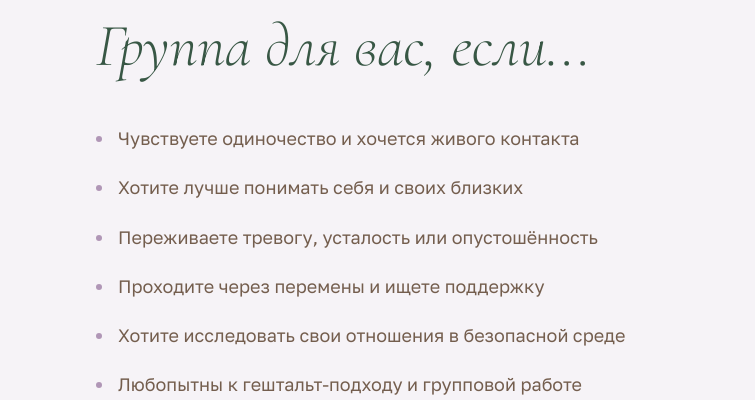
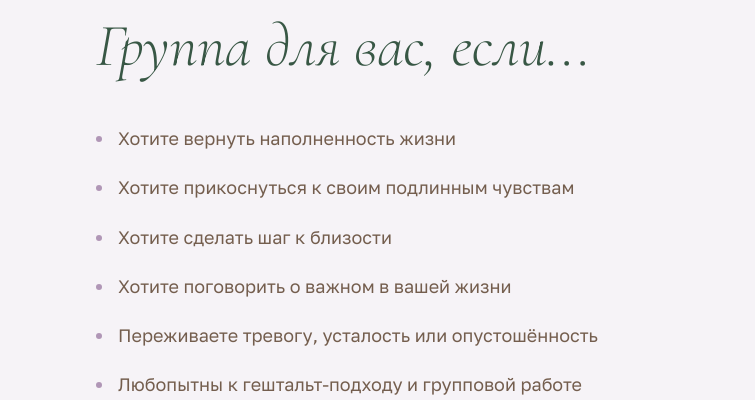
Before and after one commit to pr-poehali-dev/life-love-workshop, a React (Vite) app: page / in a window 1280 px wide. Shown: the part 2545-2945 px from the top of the page, without its empty margins (160-915 px from the left). Built offline with nearby package versions, Linux system fonts and the light colour scheme.

Commit message:
feat: восстановление эмоциональной близости

```diff
--- a/src/pages/Index.tsx
+++ b/src/pages/Index.tsx
@@ -52,11 +52,11 @@ const themes = [
 ];
 
 const forWhom = [
-  "Чувствуете одиночество и хочется живого контакта",
-  "Хотите лучше понимать себя и своих близких",
+  "Хотите вернуть наполненность жизни",
+  "Хотите прикоснуться к своим подлинным чувствам",
+  "Хотите сделать шаг к близости",
+  "Хотите поговорить о важном в вашей жизни",
   "Переживаете тревогу, усталость или опустошённость",
-  "Проходите через перемены и ищете поддержку",
-  "Хотите исследовать свои отношения в безопасной среде",
   "Любопытны к гештальт-подходу и групповой работе",
 ];
 
```
